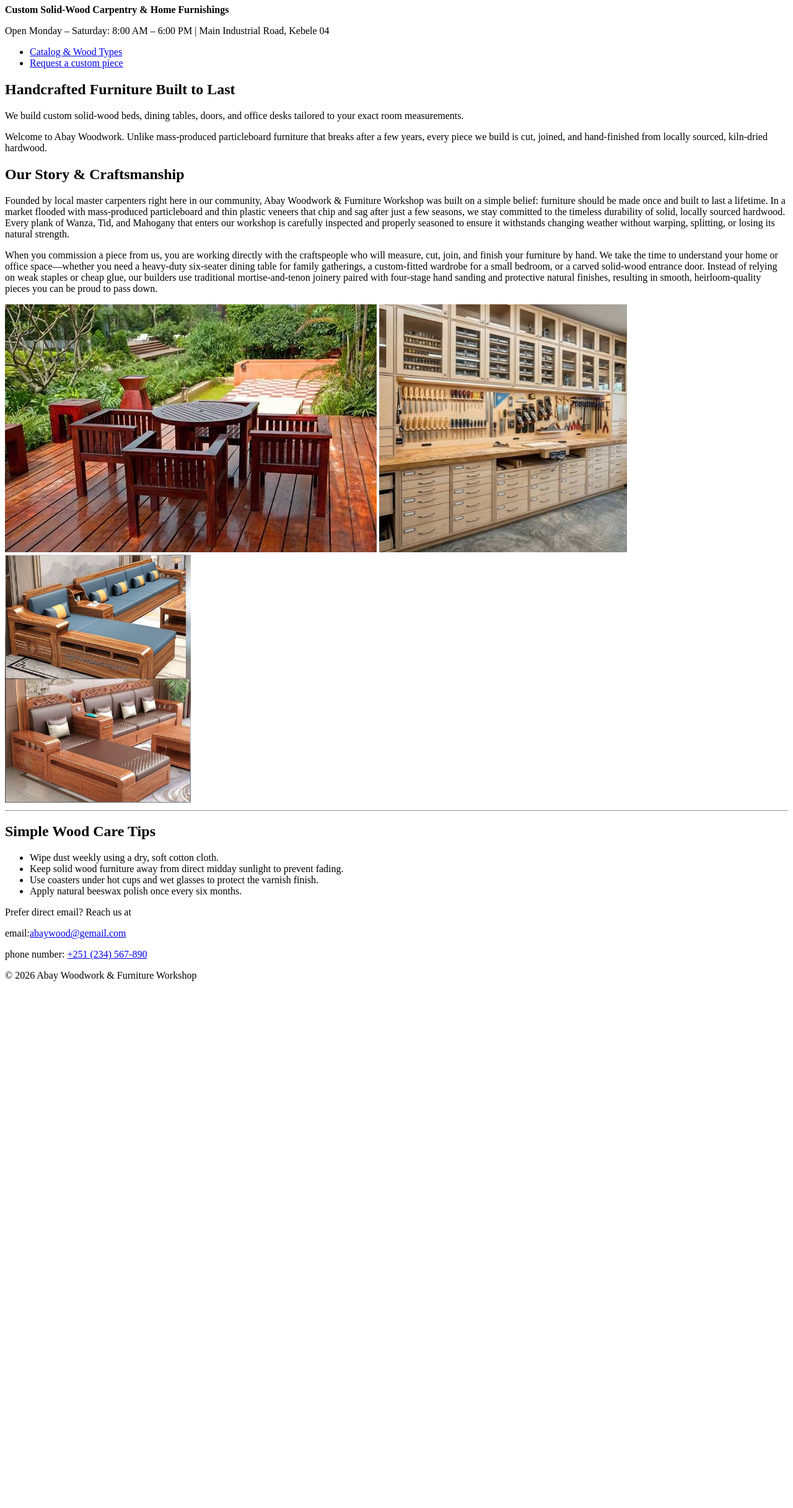
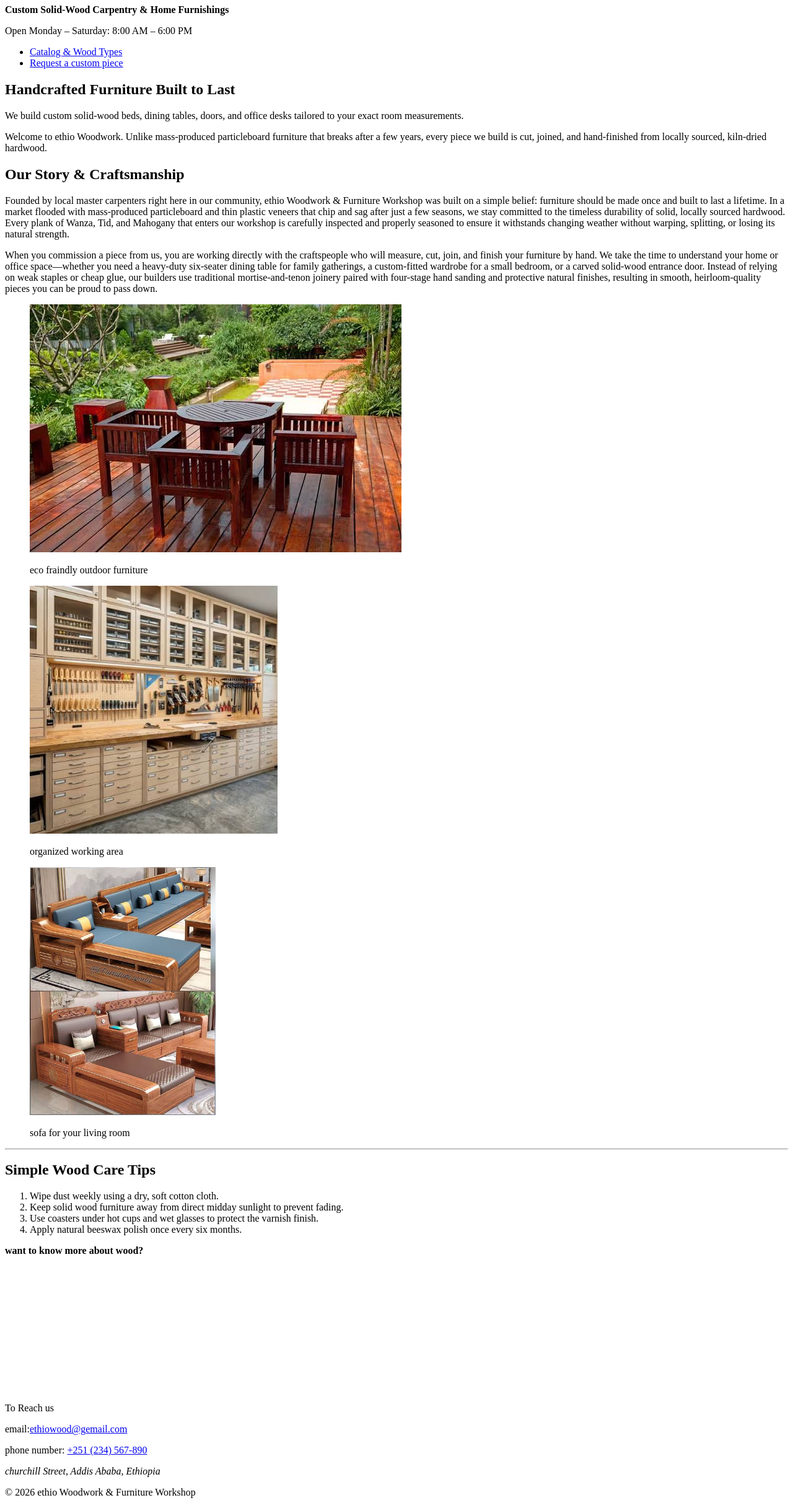
Before and after one commit to Dagidh/web_class_project, a plain HTML site: page index.html in a window 1280 px wide. Shown: the part 73-2506 px from the top of the page at 62% size. Before the commit the page ends 1672 px from the top, so only its background shows below. Drawn offline with Linux system fonts and the light colour scheme; grey boxes are pictures that could not be loaded.

Commit message:
adding additional html tags in all three pages. example, iframe, meta discription,images,address,id....

```diff
--- a/index.html
+++ b/index.html
@@ -3,14 +3,16 @@
 <head>
   <meta charset="UTF-8">
   <meta name="viewport" content="width=device-width, initial-scale=1.0">
-  <title>Abay Woodwork &amp; Furniture Workshop</title>
+  <title>Ethio Woodwork &amp; Furniture Workshop</title>
+  <meta name="description" content="Ethio Woodwork & Furniture Workshop specializes in custom solid-wood furniture We use locally sourced hardwood and traditional joinery techniques.">
+  <link rel="logo" href="images/logo.svg">
 </head>
 <body>
 
   <header>
-    <h1>Abay Woodwork &amp; Furniture Workshop</h1>
+    <h1>ethio Woodwork &amp; Furniture Workshop</h1>
     <p><strong>Custom Solid-Wood Carpentry &amp; Home Furnishings</strong></p>
-    <p>Open Monday – Saturday: 8:00 AM – 6:00 PM | Main Industrial Road, Kebele 04</p>
+    <p>Open Monday – Saturday: 8:00 AM – 6:00 PM </p>
     <nav>
       <ul>
         <li><a href="cataloge.html">Catalog &amp; Wood Types</a></li>
@@ -23,36 +25,64 @@
     <section>
       <h2>Handcrafted Furniture Built to Last</h2>
       <p>We build custom solid-wood beds, dining tables, doors, and office desks tailored to your exact room measurements.</p>
-      <p>Welcome to Abay Woodwork. Unlike mass-produced particleboard furniture that breaks after a few years, every piece we build is cut, joined, and hand-finished from locally sourced, kiln-dried hardwood.</p>
+      <p>Welcome to ethio Woodwork. Unlike mass-produced particleboard furniture that breaks after a few years, every piece we build is cut, joined, and hand-finished from locally sourced, kiln-dried hardwood.</p>
+    </section>
 
+    <section>
       <h2>Our Story &amp; Craftsmanship</h2>
 
-        <p>Founded by local master carpenters right here in our community, Abay Woodwork &amp; Furniture Workshop was built on a simple belief: furniture should be made once and built to last a lifetime. In a market flooded with mass-produced particleboard and thin plastic veneers that chip and sag after just a few seasons, we stay committed to the timeless durability of solid, locally sourced hardwood. Every plank of Wanza, Tid, and Mahogany that enters our workshop is carefully inspected and properly seasoned to ensure it withstands changing weather without warping, splitting, or losing its natural strength.</p>
+        <p id="history">Founded by local master carpenters right here in our community, ethio Woodwork &amp; Furniture Workshop was built on a simple belief: furniture should be made once and built to last a lifetime. In a market flooded with mass-produced particleboard and thin plastic veneers that chip and sag after just a few seasons, we stay committed to the timeless durability of solid, locally sourced hardwood. Every plank of Wanza, Tid, and Mahogany that enters our workshop is carefully inspected and properly seasoned to ensure it withstands changing weather without warping, splitting, or losing its natural strength.</p>
 
         <p>When you commission a piece from us, you are working directly with the craftspeople who will measure, cut, join, and finish your furniture by hand. We take the time to understand your home or office space—whether you need a heavy-duty six-seater dining table for family gatherings, a custom-fitted wardrobe for a small bedroom, or a carved solid-wood entrance door. Instead of relying on weak staples or cheap glue, our builders use traditional mortise-and-tenon joinery paired with four-stage hand sanding and protective natural finishes, resulting in smooth, heirloom-quality pieces you can be proud to pass down.</p>
 
-      <img src="images/images3.jpg" alt="dining table and chairs that we deliverd" width="600">
-      <img src="images/images1.jpg" alt="your working area" width="400" height="400">
-      <img src="images/images2.jpg" alt="your working area" width="300" height="400">
+        <figure>
+          <img src="images/images3.jpg" alt="dining table and chairs that we deliverd" width="600">
+          <figcaption>
+            <p>eco fraindly outdoor furniture</p>
+          </figcaption>
+        </figure>
+
+        <figure>
+          <img src="images/images1.jpg" alt="your working area" width="400" height="400">
+          <figcaption>
+            <p>organized working area</p>
+          </figcaption>
+        </figure>
+
+      <figure>
+          <img src="images/images2.jpg" alt="your working area" width="300" height="400">
+          <figcaption>
+            <p>sofa for your living room</p>
+          </figcaption>
+        </figure>
+
+
     </section>
     <hr>
 
     <section>
       <h2>Simple Wood Care Tips</h2>
-      <ul>
+      <ol>
         <li>Wipe dust weekly using a dry, soft cotton cloth.</li>
         <li>Keep solid wood furniture away from direct midday sunlight to prevent fading.</li>
         <li>Use coasters under hot cups and wet glasses to protect the varnish finish.</li>
         <li>Apply natural beeswax polish once every six months.</li>
-      </ul>
+      </ol>
     </section>
+    <p> <strong>want to know more about wood?</strong> </p>
+      <iframe width="200" height="200" src="https://www.youtube.com/embed/J0hAAxLPTrk?si=_IwRneAPmxXvM2bG" title="YouTube video player" frameborder="0" allow="accelerometer; autoplay; clipboard-write; encrypted-media; gyroscope; picture-in-picture; web-share" referrerpolicy="strict-origin-when-cross-origin" allowfullscreen></iframe>
+
+
   </main>
 
   <footer>
-    <p>Prefer direct email? Reach us at </p>
-    <p> email:<a href="mailto:abaywood@gemail.com">abaywood@gemail.com</a></p>
+    <p>To Reach us </p>
+    <p> email:<a href="mailto:ethiowood@gemail.com">ethiowood@gemail.com</a></p>
     <p> phone number: <a href="tel:+1234567890">+251 (234) 567-890</a></p>
-    <p>&copy; 2026 Abay Woodwork &amp; Furniture Workshop</p>
+    <address>
+      <p>churchill Street, Addis Ababa, Ethiopia</p>
+    </address>
+    <p>&copy; 2026 ethio Woodwork &amp; Furniture Workshop</p>
   </footer>
 
 </body>
```
Also changed, not shown: cataloge.html (+30 -5 lines), quote.html (+15 -9 lines), images/logo.jpg (deleted), images/logo.svg (added), images/my_logo.jpg (added), images/woodcolor.jpg (added), images/woodtype2.jpg (added).
